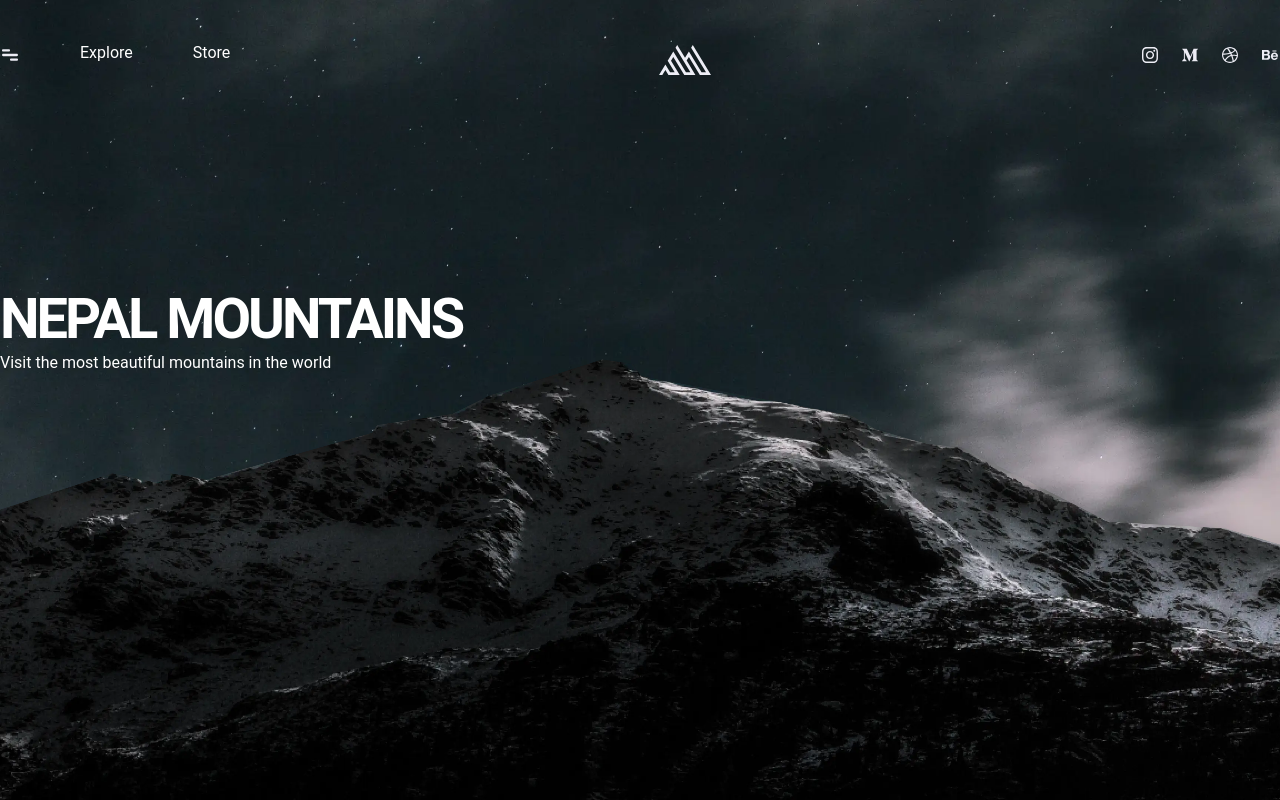
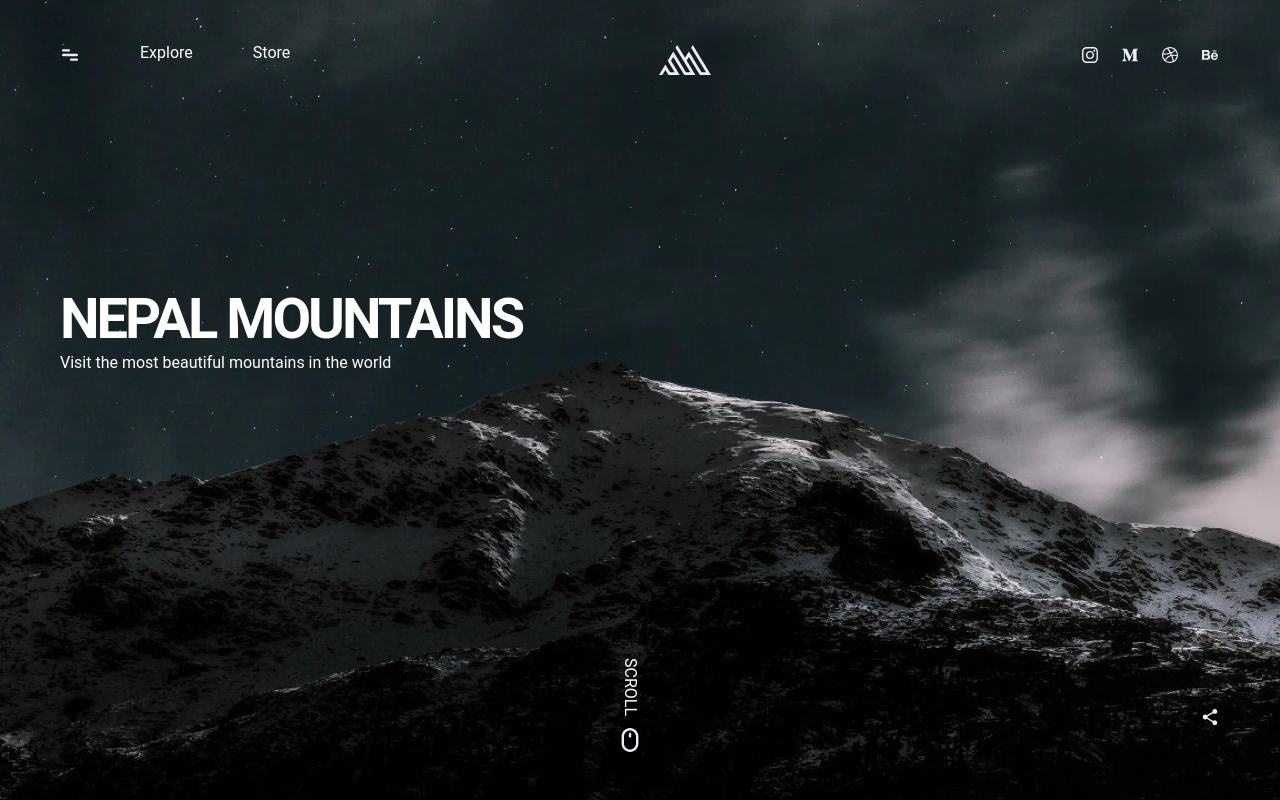
Before and after one commit to Blenemy/MNTN, a React (Create React App) app: page / in a window 1280 px wide. Built offline with nearby package versions, Linux system fonts and the light colour scheme.

Commit message:
feat: finished basic parallax transition

```diff
--- a/src/components/Parallax/Parallax.scss
+++ b/src/components/Parallax/Parallax.scss
@@ -12,14 +12,19 @@
 
   &__content {
     position: relative;
+    padding: 0 60px;
     z-index: 3;
     width: 100%;
+    display: flex;
+    height: 100%;
+    flex-direction: column;
   }
 
   &__header {
     display: flex;
     flex-direction: column;
     gap: 8px;
+    flex: 1 1 auto;
   }
 
   &__title {
@@ -123,3 +128,31 @@
   &__social-img {
   }
 }
+
+.footer-parallax {
+  display: flex;
+  justify-content: space-between;
+  align-items: center;
+  width: 100%;
+
+  &__scroll {
+    flex: 1 1 auto;
+    justify-content: center;
+    align-items: center;
+  }
+
+  &__share {
+    justify-content: flex-end;
+  }
+}
+
+.scroll-parallax {
+  display: flex;
+  flex-direction: column;
+  gap: 30px;
+
+  &__text {
+    transform: rotate(90deg);
+    text-transform: uppercase;
+  }
+}
--- a/src/components/Parallax/Parallax.tsx
+++ b/src/components/Parallax/Parallax.tsx
@@ -6,6 +6,8 @@ import behanceLogo from "../../assets/socials/Behance.svg";
 import instagramLogo from "../../assets/socials/Instagram.svg";
 import dribbleLogo from "../../assets/socials/Dribbble.svg";
 import mediumLogo from "../../assets/socials/Medium.svg";
+import scroll from "../../assets/icons/Mouse.svg";
+import share from "../../assets/icons/Share.svg";
 
 import "./Parallax.scss";
 
@@ -47,11 +49,47 @@ const Parallax = () => {
     },
   };
 
+  const footerAnimation = {
+    initial: {
+      "margin-bottom": "-200px",
+      opacity: "0",
+    },
+    animate: {
+      "margin-bottom": "0",
+      opacity: "1",
+    },
+  };
+
+  const navigateAnimation = {
+    initial: {
+      "margin-top": "-200px",
+      opacity: "0",
+    },
+    animate: {
+      "margin-top": "0",
+      opacity: "1",
+    },
+  };
+
+  const headerAnimation = {
+    initial: {
+      opacity: "0",
+    },
+    animate: {
+      opacity: "1",
+    },
+  };
+
   return (
     <section className="parallax">
       <div className="parallax__body">
-        <div className="parallax__content _container">
-          <nav className="parallax__navigation navigation-parallax">
+        <div className="parallax__content">
+          <motion.nav
+            initial={navigateAnimation.initial}
+            animate={navigateAnimation.animate}
+            transition={{ duration: 1 }}
+            className="parallax__navigation navigation-parallax"
+          >
             <article className="navigation-parallax__left">
               <ul className="navigation-parallax__list">
                 <li className="navigation-parallax__item">
@@ -100,13 +138,40 @@ const Parallax = () => {
                 ))}
               </ul>
             </article>
-          </nav>
-          <header className="parallax__header">
+          </motion.nav>
+          <motion.header
+            initial={headerAnimation.initial}
+            animate={headerAnimation.animate}
+            transition={{ duration: 1 }}
+            className="parallax__header"
+          >
             <h1 className="parallax__title">Nepal Mountains</h1>
             <p className="parallax__description">
               Visit the most beautiful mountains in the world
             </p>
-          </header>
+          </motion.header>
+          <motion.footer
+            initial={footerAnimation.initial}
+            animate={footerAnimation.animate}
+            transition={{ duration: 1 }}
+            className="parallax__footer footer-parallax"
+          >
+            <article className="footer-parallax__scroll scroll-parallax">
+              <div className="scroll-parallax__text">Scroll</div>
+              <img
+                src={scroll}
+                alt="scroll"
+                className="scroll-parallax__icon"
+              />
+            </article>
+            <article className="footer-parallax__share">
+              <img
+                src={share}
+                alt="share"
+                className="footer-parallax__share-icon"
+              />
+            </article>
+          </motion.footer>
         </div>
         <div className="parallax__images images-parallax">
           <div className="images-parallax__item">
```
